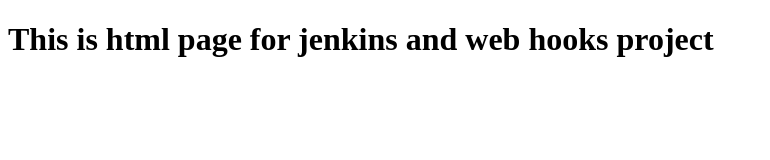
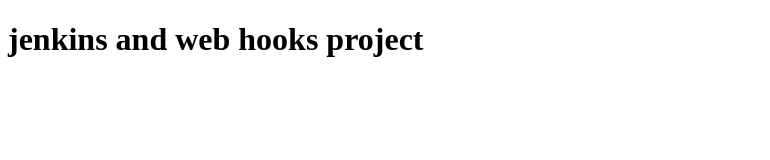
Before and after one commit to saurabh-tambolkar/jenkins_webhooks, a plain HTML site: page index.html in a window 1280 px wide. Shown: the whole page, without its empty margins (0-770 px from the left). Drawn offline with Linux system fonts and the light colour scheme.

Commit message:
Update index.html

```diff
--- a/index.html
+++ b/index.html
@@ -6,6 +6,6 @@
     <title>Document</title>
 </head>
 <body>
-    <h1>This is html page for jenkins and web hooks project</h1>
+    <h1>jenkins and web hooks project</h1>
 </body>
 </html>
```
